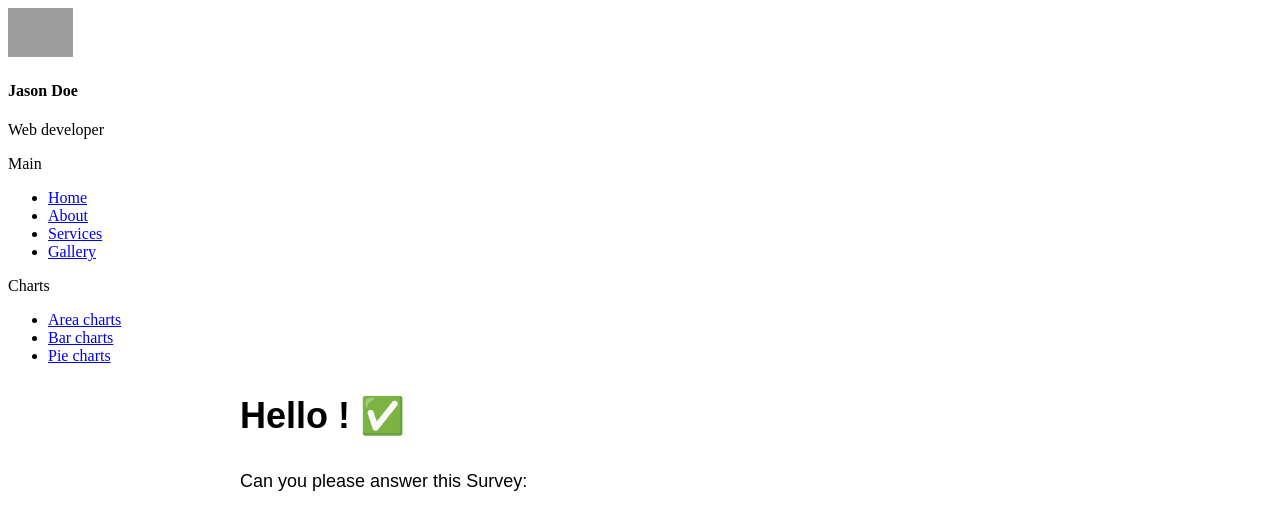
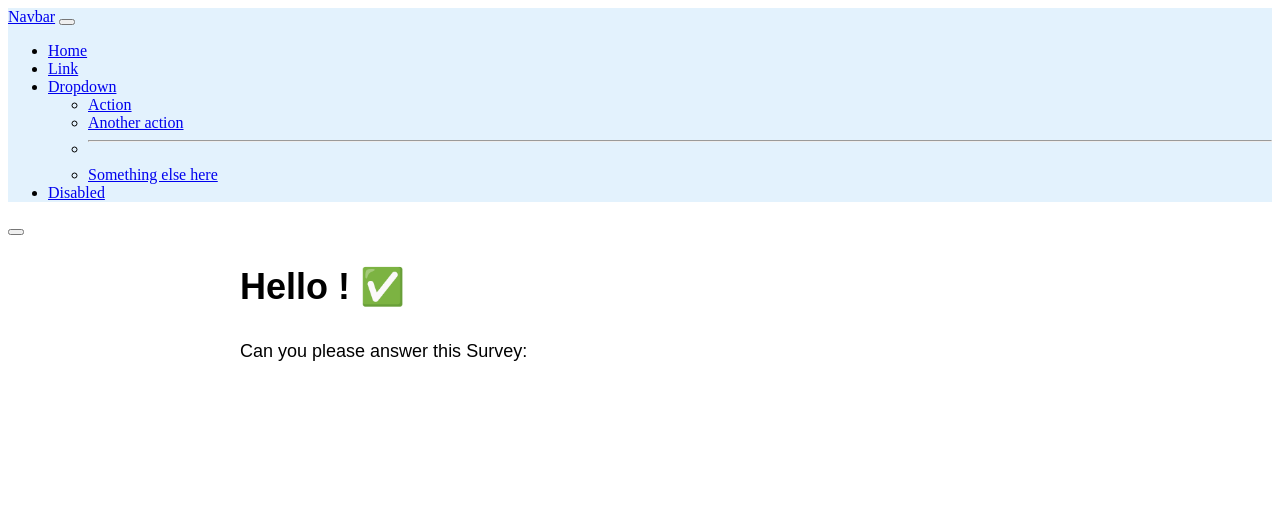
Before and after one commit to Mozaritta/rak-survey, a Symfony app: template templates/qst/index.html.twig in a window 1280 px wide. Shown: the top 530 px of the page. Run offline with Twig, Linux system fonts and the light colour scheme; the template is opened without the code that fills it, so the values that code supplies are empty; some libraries are stand-ins or nearby versions; grey boxes are pictures that could not be loaded.

Commit message:
navbar and stuff

```diff
--- a/assets/app.js
+++ b/assets/app.js
@@ -10,3 +10,4 @@ import './styles/app.css';
 
 // start the Stimulus application
 import './bootstrap';
+// Hide submenus
--- a/package.json
+++ b/package.json
@@ -15,5 +15,10 @@
         "dev": "encore dev",
         "watch": "encore dev --watch",
         "build": "encore production --progress"
+    },
+    "dependencies": {
+        "@popperjs/core": "^2.9.3",
+        "jquery": "^3.6.0",
+        "popper.js": "^1.16.1"
     }
 }
--- a/php.ini
+++ /dev/null
@@ -1,2 +0,0 @@
-[Date]
-date.timezone = Africa/Casablanca
--- a/templates/layouts/base.html.twig
+++ b/templates/layouts/base.html.twig
@@ -15,9 +15,14 @@
         {% endblock %}
     </head>
     <body>
+
     	{{include('layouts/partials/_navbar.html.twig')}}
-        <div class="page-content p-5" id="content">
-        {% block body %}{% endblock %}
+    <div class="grid-container">
+    	{{include('layouts/partials/_nav.html.twig')}}
+
+        <div class="main-content">
+            {% block body %}{% endblock %}
         </div>
+    </div>
     </body>
 </html>
--- /dev/null
+++ b/templates/layouts/partials/_nav.html.twig
@@ -0,0 +1,47 @@
+{# <div id="mySidebar" class="sidebar">
+  <a href="javascript:void(0)" class="closebtn" onclick="closeNav()">×</a>
+  <a href="#">About</a>
+  <a href="#">Services</a>
+  <a href="#">Clients</a>
+  <a href="#">Contact</a>
+</div>
+
+<div id="main">
+        <button class="navbar-toggler bg-dark navbar-dark" onclick="openNav(2)"  type="button" data-bs-toggle="collapse" data-bs-target="#collapseExample" aria-expanded="false" aria-controls="collapseExample"  aria-label="Toggle navigation" id="sidebarCollapse">
+        <span class="navbar-toggler-icon"></span>
+    </button>
+  <h2>Collapsed Sidebar</h2>
+  <p>Click on the hamburger menu/bar icon to open the sidebar, and push this content to the right.</p>
+</div>
+
+<script>
+    $a = 2;
+function openNav($a) {
+    if($a == 2){
+        document.getElementById("mySidebar").style.width = "250px";
+        document.getElementById("main").style.marginLeft = "250px";
+    }
+}
+console.log($a);
+$a = $a +1;
+function closeNav($a) {
+    if($a == 3){
+        document.getElementById("mySidebar").style.width = "0";
+        document.getElementById("main").style.marginLeft= "0";
+    }
+}
+</script> #}
+
+  <div class="sidebar">
+    <button class="navbar-toggler bg-light navbar-light" type="button" data-bs-toggle="collapse" data-bs-target="#collapseExample" aria-expanded="false" aria-controls="collapseExample"  aria-label="Toggle navigation" id="sidebarCollapse">
+        <span class="navbar-toggler-icon"></span>
+    </button>
+  </div>
+<script>
+const sidebar = document.querySelector('.sidebar');
+const mainContent = document.querySelector('.main-content');
+document.querySelector('#sidebarCollapse').onclick = function () {
+  sidebar.classList.toggle('sidebar_small');
+  mainContent.classList.toggle('main-content_large')
+}
+</script>
--- a/templates/layouts/partials/_navbar.html.twig
+++ b/templates/layouts/partials/_navbar.html.twig
@@ -1,62 +1,33 @@
-<!-- Vertical navbar -->
-<div class="vertical-nav bg-white" id="sidebar">
-  <div class="py-4 px-3 mb-4 bg-light">
-    <div class="media d-flex align-items-center"><img src="https://res.cloudinary.com/mhmd/image/upload/v1556074849/avatar-1_tcnd60.png" alt="..." width="65" class="mr-3 rounded-circle img-thumbnail shadow-sm">
-      <div class="media-body">
-        <h4 class="m-0">Jason Doe</h4>
-        <p class="font-weight-light text-muted mb-0">Web developer</p>
-      </div>
+<nav class="navbar navbar-light" style="background-color: #e3f2fd;">
+  <!-- Navbar content -->
+<div class="container">
+    <a class="navbar-brand" href="#">Navbar</a>
+    <button class="navbar-toggler" type="button" data-bs-toggle="collapse" data-bs-target="#navbarText" aria-controls="navbarText" aria-expanded="false" aria-label="Toggle navigation">
+      <span class="navbar-toggler-icon"></span>
+    </button>
+    <div class="collapse navbar-collapse" id="navbarText">
+      <ul class="navbar-nav me-auto mb-2 mb-lg-0">
+        <li class="nav-item">
+          <a class="nav-link active" aria-current="page" href="#">Home</a>
+        </li>
+        <li class="nav-item">
+          <a class="nav-link" href="#">Link</a>
+        </li>
+        <li class="nav-item dropdown">
+          <a class="nav-link dropdown-toggle" href="#" id="navbarDropdown" role="button" data-bs-toggle="dropdown" aria-expanded="false">
+            Dropdown
+          </a>
+          <ul class="dropdown-menu" aria-labelledby="navbarDropdown">
+            <li><a class="dropdown-item" href="#">Action</a></li>
+            <li><a class="dropdown-item" href="#">Another action</a></li>
+            <li><hr class="dropdown-divider"></li>
+            <li><a class="dropdown-item" href="#">Something else here</a></li>
+          </ul>
+        </li>
+        <li class="nav-item">
+          <a class="nav-link disabled" href="#" tabindex="-1" aria-disabled="true">Disabled</a>
+        </li>
+      </ul>
     </div>
   </div>
-
-  <p class="text-gray font-weight-bold text-uppercase px-3 small pb-4 mb-0">Main</p>
-
-  <ul class="nav flex-column bg-white mb-0">
-    <li class="nav-item">
-      <a href="#" class="nav-link text-dark font-italic bg-light">
-                <i class="fa fa-th-large mr-3 text-primary fa-fw"></i>
-                Home
-            </a>
-    </li>
-    <li class="nav-item">
-      <a href="#" class="nav-link text-dark font-italic">
-                <i class="fa fa-address-card mr-3 text-primary fa-fw"></i>
-                About
-            </a>
-    </li>
-    <li class="nav-item">
-      <a href="#" class="nav-link text-dark font-italic">
-                <i class="fa fa-cubes mr-3 text-primary fa-fw"></i>
-                Services
-            </a>
-    </li>
-    <li class="nav-item">
-      <a href="#" class="nav-link text-dark font-italic">
-                <i class="fa fa-picture-o mr-3 text-primary fa-fw"></i>
-                Gallery
-            </a>
-    </li>
-  </ul>
-
-  <p class="text-gray font-weight-bold text-uppercase px-3 small py-4 mb-0">Charts</p>
-
-  <ul class="nav flex-column bg-white mb-0">
-    <li class="nav-item">
-      <a href="#" class="nav-link text-dark font-italic">
-                <i class="fa fa-area-chart mr-3 text-primary fa-fw"></i>
-                Area charts
-            </a>
-    </li>
-    <li class="nav-item">
-      <a href="#" class="nav-link text-dark font-italic">
-                <i class="fa fa-bar-chart mr-3 text-primary fa-fw"></i>
-                Bar charts
-            </a>
-    </li>
-    <li class="nav-item">
-      <a href="#" class="nav-link text-dark font-italic">
-                <i class="fa fa-pie-chart mr-3 text-primary fa-fw"></i>
-                Pie charts
-            </a>
-    </li>
-    </ul>
+</nav>
```
Also changed, not shown: assets/styles/app.css (+50 -49 lines), package-lock.json.
